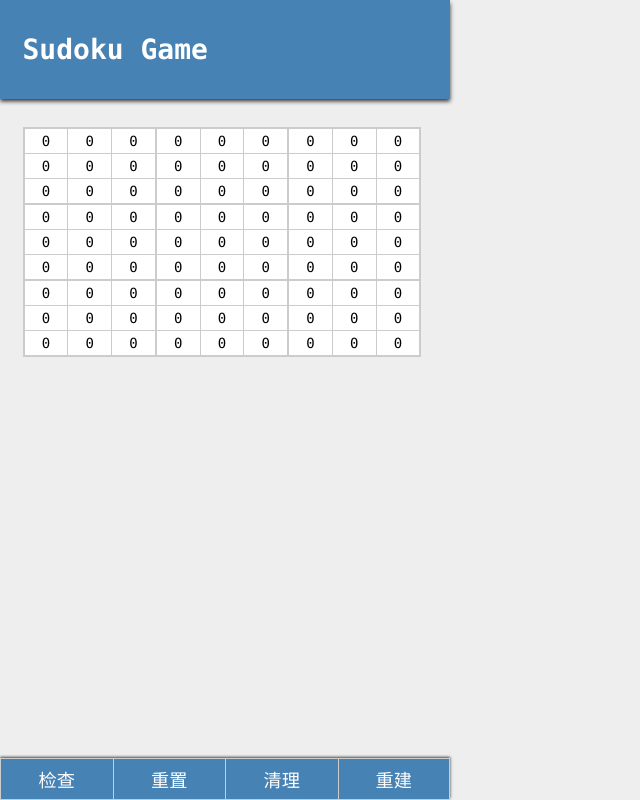
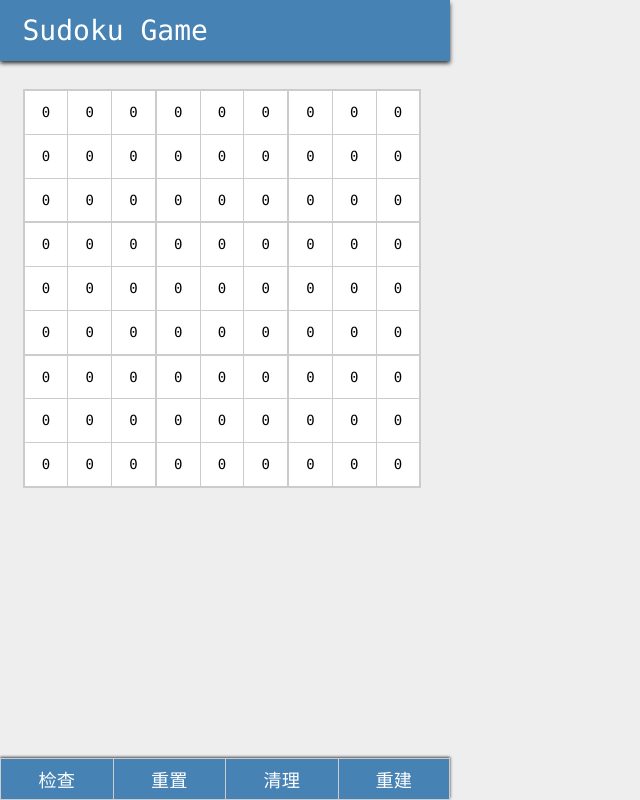
Before and after one commit to suuzhh/sudoku, a website built with webpack: page template.html in a window 1280 px wide. Shown: the whole page, without its empty margins (0-640 px from the left). Built offline with nearby package versions, Linux system fonts and the light colour scheme.

Commit message:
update grid样式调整

```diff
--- a/src/index.js
+++ b/src/index.js
@@ -19,7 +19,6 @@ class Grid {
                 .addClass(colGroupClasses[colIndex % 3])
                 .text(cellValue)
         }))
-        console.log($cells)
 
         const $divArray = $cells.map(($spanArray, rowIndex) => {
             return $('<div>')
@@ -30,7 +29,20 @@ class Grid {
 
         this._$container.append($divArray)
     }
+
+    layout() {
+        const width = $('span:first', this._$container).width()
+
+        $('span', this._$container)
+        .height(width)
+        .css({
+            'line-height': `${width}px`,
+            'font-size': width < 32 ? `${width / 2}px `: ''
+        })
+    }
 }
 
 
-new Grid($('#container')).build()
+const grid = new Grid($('#container'))
+grid.build()
+grid.layout()
--- a/src/scss/main.scss
+++ b/src/scss/main.scss
@@ -24,6 +24,11 @@ body {
     color: #fff;
     box-shadow: $shadowBottom;
     margin-bottom: 2rem;
+    h1 {
+        -webkit-margin-before: 0;
+        -webkit-margin-after: 0;
+        font-weight: normal;
+    }
 }
 
 .container {
@@ -89,6 +94,7 @@ body {
     height: 3rem;
 
     button {
+        font-family: '微软雅黑';
         float: left;
         width: 25%;
         height: 3rem;
```
